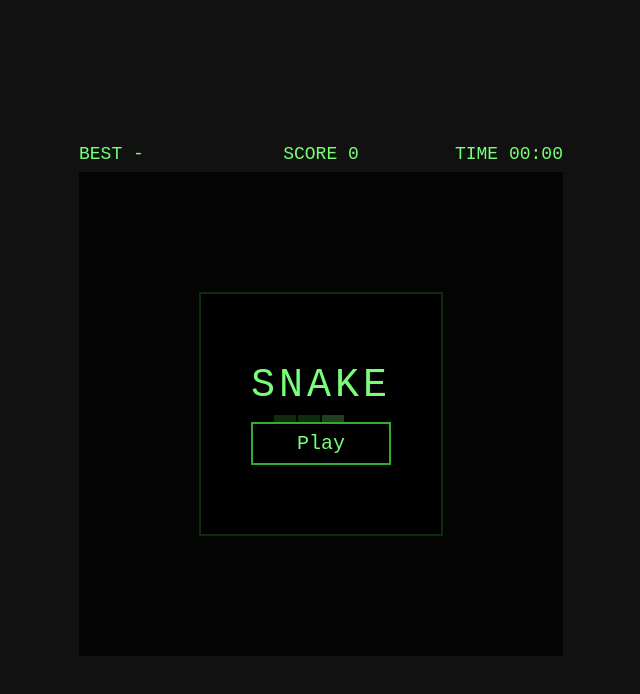
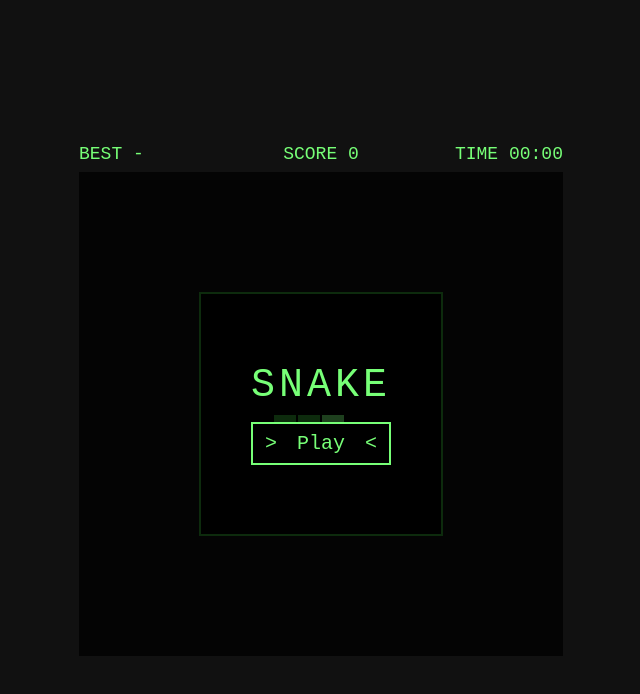
Before and after one commit to rockgoo-source/snake_game, a plain HTML site: page index.html in a window 1280 px wide. Shown: the whole page, without its empty margins (319-959 px from the left). Drawn offline with Linux system fonts and the light colour scheme.

Commit message:
feat: 키보드 메뉴 조작과 선택 표시 추가
Co-Authored-By: Claude Sonnet 5.5 <noreply@anthropic.com>

```diff
--- a/game.js
+++ b/game.js
@@ -26,6 +26,9 @@ const KEY_DIRS = {
   ArrowLeft: { x: -1, y: 0 }, KeyA: { x: -1, y: 0 },
   ArrowRight: { x: 1, y: 0 }, KeyD: { x: 1, y: 0 }
 };
+const MENU_STEP_KEYS = { ArrowUp: -1, KeyW: -1, ArrowDown: 1, KeyS: 1 }; // 메뉴 선택 이동 방향
+const MENU_CONFIRM_KEYS = ['Enter', 'NumpadEnter', 'Space'];
+const MENU_STATES = ['ready', 'select', 'over']; // 오버레이 버튼이 떠 있는 상태
 const COLOR_HEAD = '#7f7';
 const COLOR_BODY = '#3a3';
 const COLOR_FOOD = '#f55';
@@ -87,8 +90,31 @@ const beginMoving = (dir) => {
   scheduleTick(0);
 };
 
-// 방향 입력을 받아 큐의 마지막 방향 기준으로 유효하면 큐에 추가 (같은·반대 방향은 무시, 큐가 가득 차면 마지막 입력을 교체)
+// 메뉴에서 선택 위치를 옮기고 선택 표시를 갱신 (범위를 넘으면 반대쪽으로 순환)
+const selectButton = (index) => {
+  selectedIndex = (index + menuButtons.length) % menuButtons.length;
+  menuButtons.forEach((b, i) => b.classList.toggle('selected', i === selectedIndex));
+};
+
+// 메뉴 키 처리: 위·아래로 선택을 옮기고 Enter/Space로 실행 (키 반복 실행은 무시)
+const handleMenuKey = (e) => {
+  const move = MENU_STEP_KEYS[e.code];
+  const confirm = MENU_CONFIRM_KEYS.includes(e.code);
+  if (!move && !confirm) return;
+  e.preventDefault(); // 페이지 스크롤과 포커스된 버튼의 중복 클릭 방지
+  if (move) {
+    selectButton(selectedIndex + move);
+  } else if (!e.repeat) {
+    menuButtons[selectedIndex].click();
+  }
+};
+
+// 방향 입력을 받아 큐의 마지막 방향 기준으로 유효하면 큐에 추가 (같은·반대 방향은 무시, 큐가 가득 차면 마지막 입력을 교체). 메뉴 화면에서는 메뉴 키로 처리
 const handleKey = (e) => {
+  if (MENU_STATES.includes(state)) {
+    handleMenuKey(e);
+    return;
+  }
   const dir = KEY_DIRS[e.code];
   if (!dir) return;
   e.preventDefault();
@@ -226,8 +252,8 @@ const updateHud = () => {
   timeEl.textContent = pad(Math.floor(sec / 60)) + ':' + pad(sec % 60);
 };
 
-// 오버레이에 제목·점수·버튼을 채워 보여준다 (buttons: [레이블, 핸들러] 배열)
-const showOverlay = (title, info, buttons) => {
+// 오버레이에 제목·점수·버튼을 채워 보여준다 (buttons: [레이블, 핸들러] 배열, defaultIndex: 처음 선택할 버튼)
+const showOverlay = (title, info, buttons, defaultIndex = 0) => {
   overlayEl.innerHTML = '';
   const h = document.createElement('div');
   h.className = 'title';
@@ -238,12 +264,15 @@ const showOverlay = (title, info, buttons) => {
     p.textContent = info;
     overlayEl.appendChild(p);
   }
-  buttons.forEach(([label, handler]) => {
+  menuButtons = buttons.map(([label, handler], i) => {
     const b = document.createElement('button');
     b.textContent = label;
     b.addEventListener('click', handler);
+    b.addEventListener('mouseenter', () => selectButton(i));
     overlayEl.appendChild(b);
+    return b;
   });
+  selectButton(defaultIndex);
   overlayEl.style.display = 'flex';
 };
 
@@ -326,7 +355,8 @@ const startGame = (key) => {
 // 난이도 선택 화면을 보여준다 (고르면 해당 난이도로 게임 시작)
 const showSelect = () => {
   state = 'select';
-  showOverlay('SELECT', '', DIFFICULTY_ORDER.map(key => [DIFFICULTY[key].label, () => startGame(key)]));
+  showOverlay('SELECT', '', DIFFICULTY_ORDER.map(key => [DIFFICULTY[key].label, () => startGame(key)]),
+    DIFFICULTY_ORDER.indexOf(DEFAULT_LEVEL));
 };
 
 // 시작 화면으로 복귀 (기본 보드를 배경으로 두고 난이도는 다시 선택)
@@ -348,6 +378,8 @@ const showStart = () => {
 
 let state = 'ready'; // ready | select | waiting | playing | over
 let tickTimer = null;
+let menuButtons = []; // 현재 오버레이의 버튼 목록
+let selectedIndex = 0; // 메뉴에서 선택된 버튼 위치
 let nextDueAt = 0; // 다음 이동이 원래 일어나야 할 박자 시각(ms)
 let nextTickAt = 0; // 다음 틱이 예약된 시각(ms)
 let score = 0;
--- a/style.css
+++ b/style.css
@@ -44,7 +44,13 @@ canvas {
   font-size: 20px;
   cursor: pointer;
 }
-#overlay button:hover { background: #3a3; color: #000; }
+#overlay button { position: relative; }
+#overlay button.selected { border-color: #7f7; }
+/* 선택 표시 > < : absolute로 배치해 글자 위치가 밀리지 않게 함 */
+#overlay button.selected::before,
+#overlay button.selected::after { position: absolute; }
+#overlay button.selected::before { content: '>'; left: 12px; }
+#overlay button.selected::after { content: '<'; right: 12px; }
 #hud {
   display: grid;
   grid-template-columns: repeat(3, 1fr);
```
Also changed, not shown: 1 other file.
